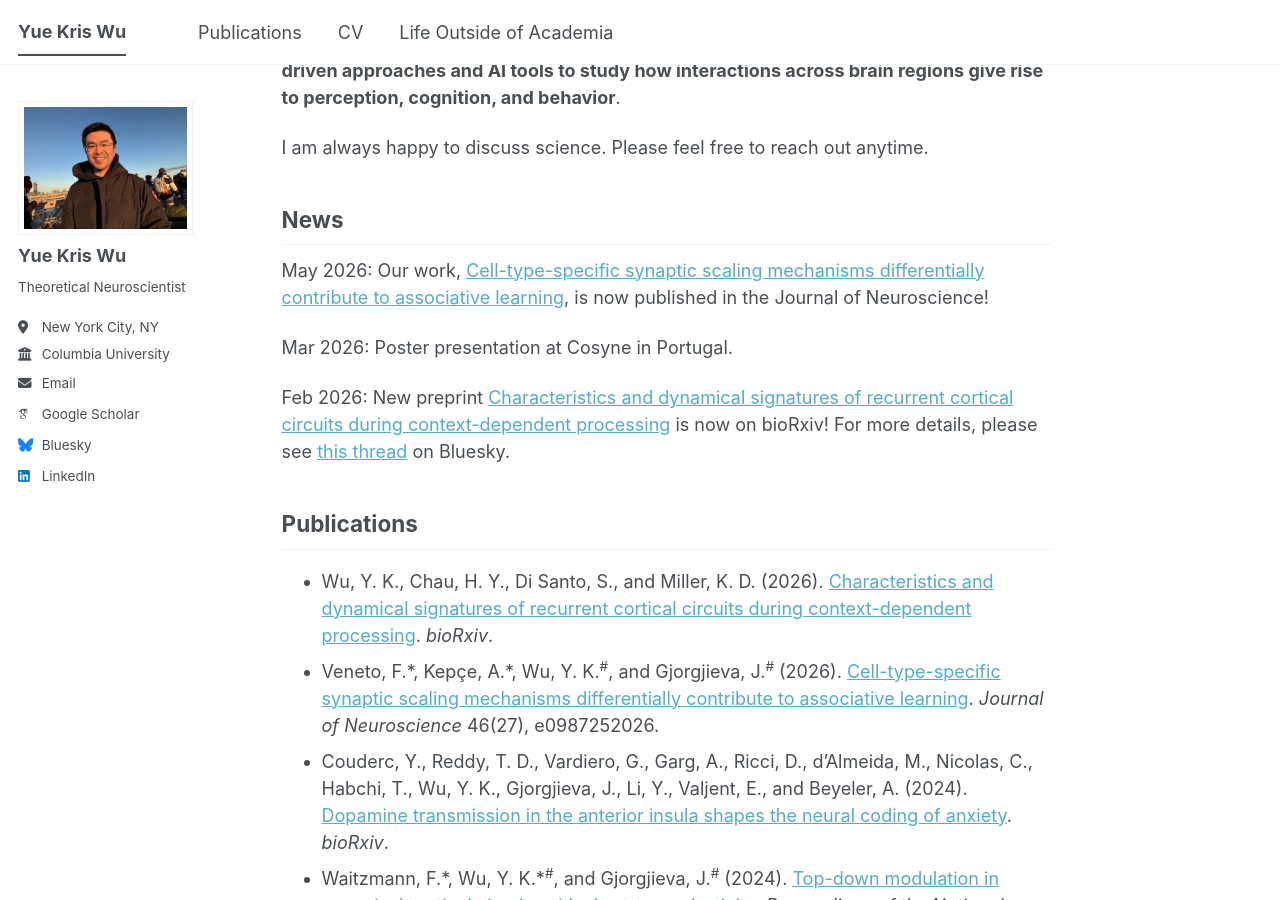
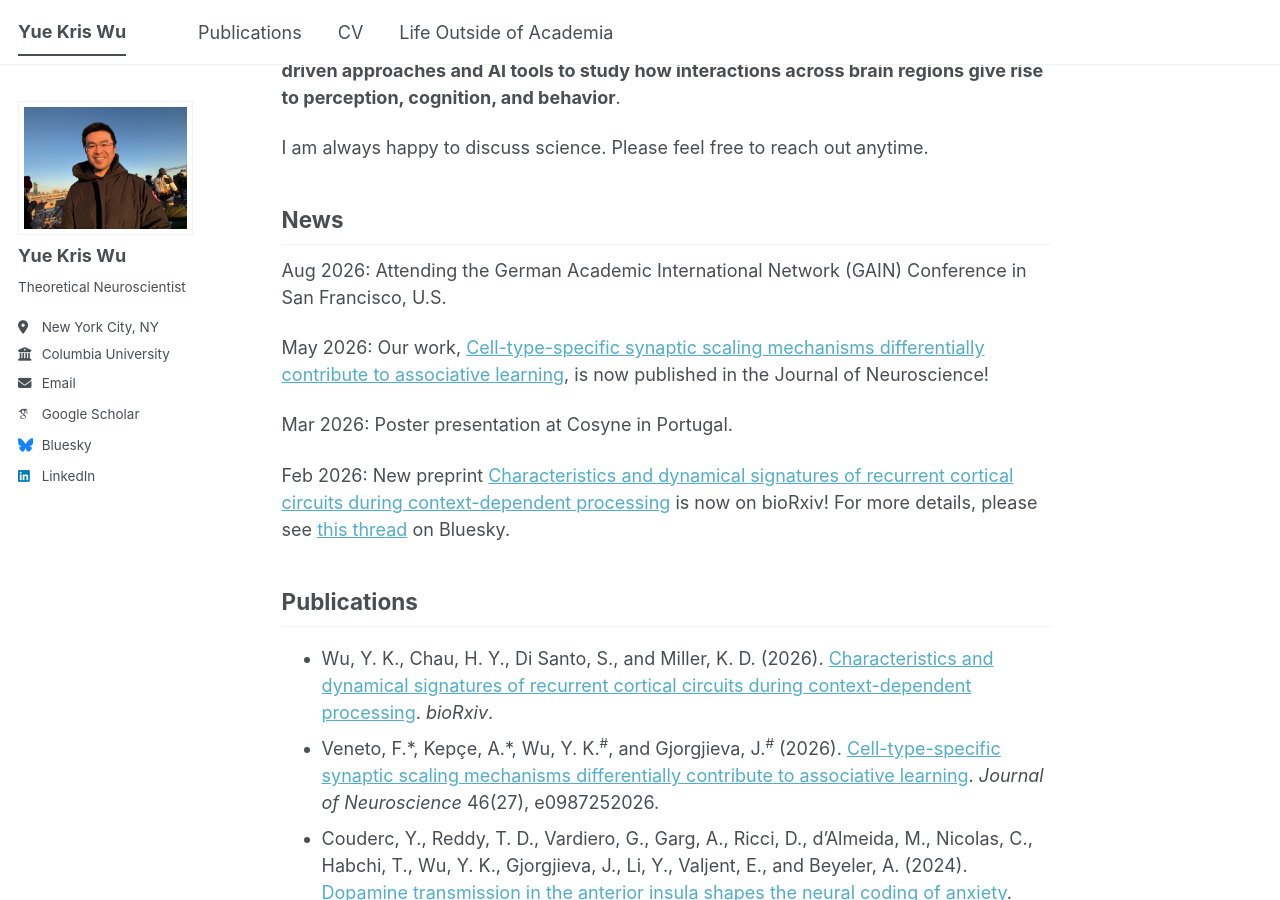
Before and after one commit to yuekriswu/yuekriswu.github.io, a Jekyll site: the page built from _pages/about.md, in a window 1280 px wide and 900 px high, scrolled down 647 px. Built offline with Jekyll 4.4.1, drawn with Linux system fonts in a browser that asks for light colours; emoji names are drawn with the system emoji font; some web fonts are replaced; a script bundle is joined from its source files by our own code; library files that are not in the unit come from our copies.

Commit message:
Add news updates for August and May 2026

```diff
--- a/_pages/about.md
+++ b/_pages/about.md
@@ -24,6 +24,8 @@ I am always happy to discuss science. Please feel free to reach out anytime.
 
 News
 ------
+Aug 2026: Attending the German Academic International Network (GAIN) Conference in San Francisco, U.S.
+
 May 2026: Our work, [Cell-type-specific synaptic scaling mechanisms differentially contribute to associative learning](https://www.jneurosci.org/content/early/2026/05/26/JNEUROSCI.0987-25.2026), is now published in the Journal of Neuroscience!
 
 Mar 2026: Poster presentation at Cosyne in Portugal.
```
